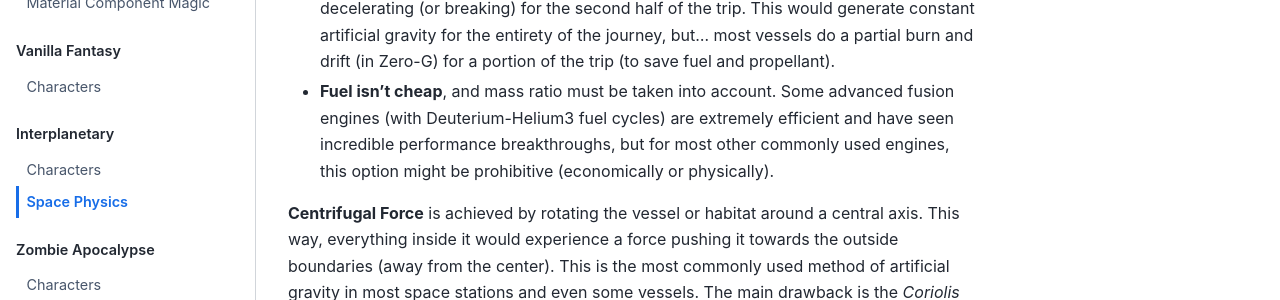
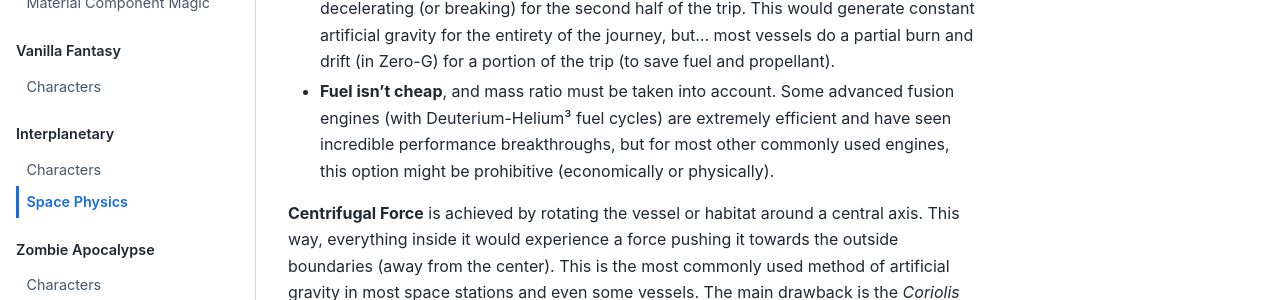
Before and after one commit to TaTooKa/froth, a Sphinx documentation site: the page built from docs/source/pages/worlds/interplanetary/spacephysics.rst, in a window 1280 px wide and 900 px high, scrolled down 435 px. Shown: the part 179-479 px from the top of the window. Built offline with Sphinx 7.4.7 and the Sphinx Book theme 1.1.4, drawn with Linux system fonts in a browser that asks for light colours; cross-references to code outside the pages are shown as plain code.

Commit message:
fix a superindex

```diff
--- a/docs/source/pages/worlds/interplanetary/spacephysics.rst
+++ b/docs/source/pages/worlds/interplanetary/spacephysics.rst
@@ -14,7 +14,7 @@ There are two methods to generate artificial gravity: **Thrust** and **Centrifug
 **Thrust** is the easiest one (but not the cheapest): It consists of maintaining a constant acceleration in a vessel, thus pushing “down” everything inside it. If the spacecraft is accelerating at 0.5G, everyone aboard would be experiencing a force pushing them down (or against the thrust vector) akin to 0.5 gravity. This is not a reliable source of artificial gravity for two reasons:
 
 - **You can’t accelerate forever**; eventually you need to stop (ideally, when you reach your destination). The most common maneuver, the "Brachistochrone", is to constantly accelerate for half the trip, then rotate and fire your thrusters in the opposite direction, decelerating (or breaking) for the second half of the trip. This would generate constant artificial gravity for the entirety of the journey, but… most vessels do a partial burn and drift (in Zero-G) for a portion of the trip (to save fuel and propellant).
-- **Fuel isn’t cheap**, and mass ratio must be taken into account. Some advanced fusion engines (with Deuterium-Helium3 fuel cycles) are extremely efficient and have seen incredible performance breakthroughs, but for most other commonly used engines, this option might be prohibitive (economically or physically).
+- **Fuel isn’t cheap**, and mass ratio must be taken into account. Some advanced fusion engines (with Deuterium-Helium³ fuel cycles) are extremely efficient and have seen incredible performance breakthroughs, but for most other commonly used engines, this option might be prohibitive (economically or physically).
 
 **Centrifugal Force** is achieved by rotating the vessel or habitat around a central axis. This way, everything inside it would experience a force pushing it towards the outside boundaries (away from the center). This is the most commonly used method of artificial gravity in most space stations and even some vessels. The main drawback is the *Coriolis Effect* (a sideways motion created by the spin). The smaller the vessel (or the closer to the central axis), the more pronounced this effect is, and it can be powerful enough to cause dizziness or nausea (represented as a Condition like ``Coriolis vertigo (Mild, -1)``). This force can also cause unwanted physical side-effects, for example, throwing a ball spinward would make it fall faster, but throwing it anti-spinward would make it float for longer. Pouring water out of a kettle will cause the water to fall slightly anti-spinward, etc.
 
```
